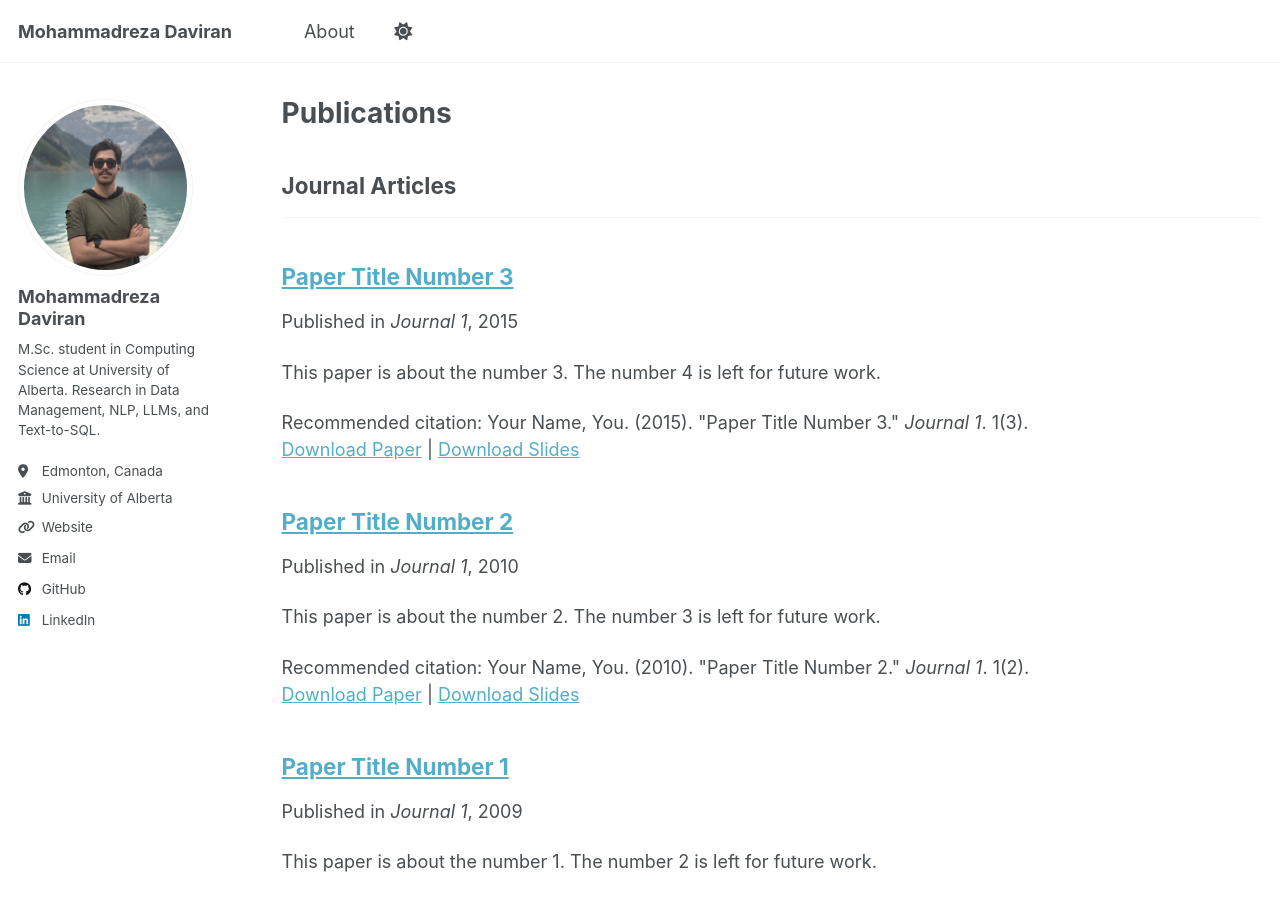
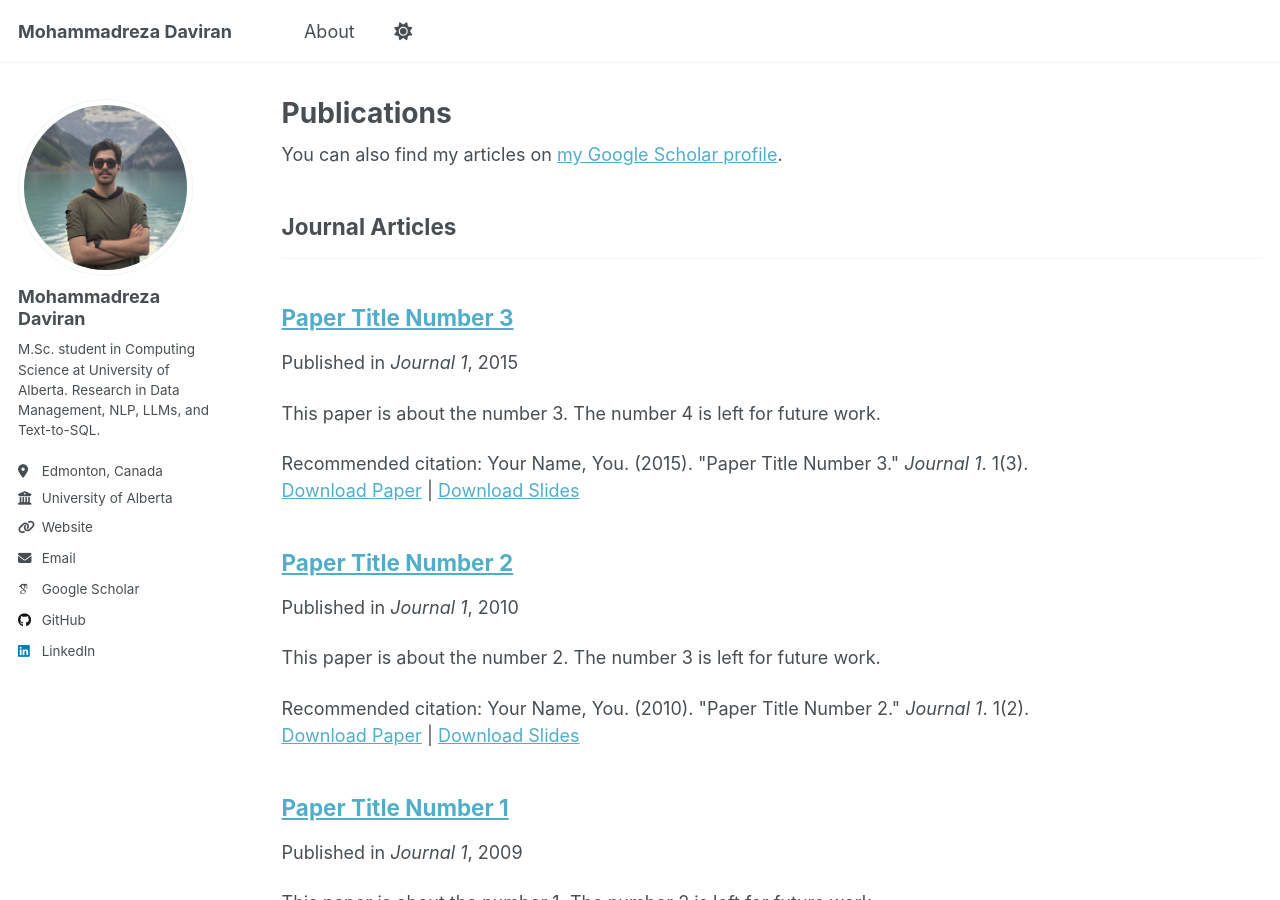
Before and after one commit to mmdrez4/mmdrez4.github.io, a Jekyll site: the page built from _pages/publications.html, in a window 1280 px wide and 900 px high. Built offline with Jekyll 4.4.1, drawn with Linux system fonts in a browser that asks for light colours; some web fonts are replaced; a script that is not in the unit is left out; some of the changed lines change nothing that is shown.

Commit message:
Update Google Scholar link in _config.yml

```diff
--- a/_config.yml
+++ b/_config.yml
@@ -21,7 +21,7 @@
   email            : "mohammadrezadaviran01@gmail.com"
 
   # Academic profiles
-  # googlescholar    : "https://scholar.google.com/citations?user=PS_CX0AAAAAJ"
+  googlescholar    : "https://scholar.google.com/citations?user=F7gqXNYAAAAJ&hl=en"
   # arxiv            : "https://arxiv.org/abs/2508.07087"
   orcid            : # add if you register one
   researchgate     : # optional
```
